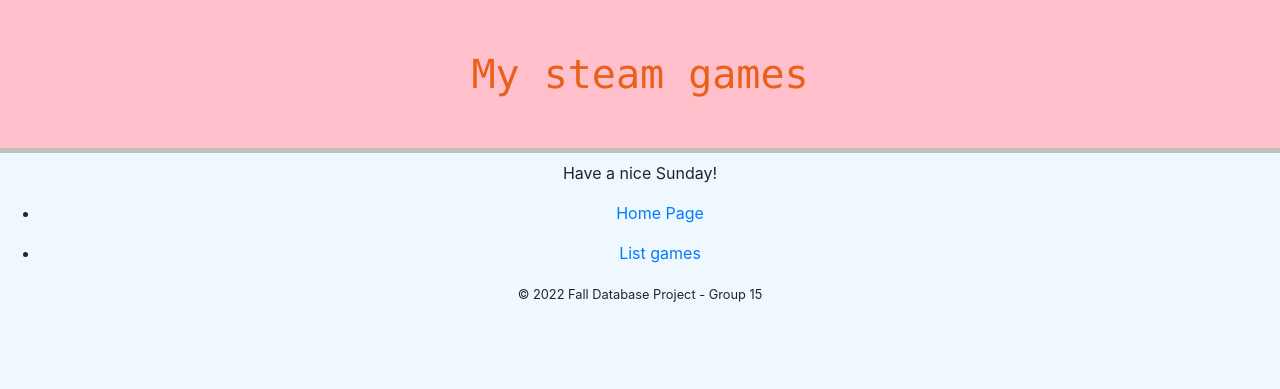
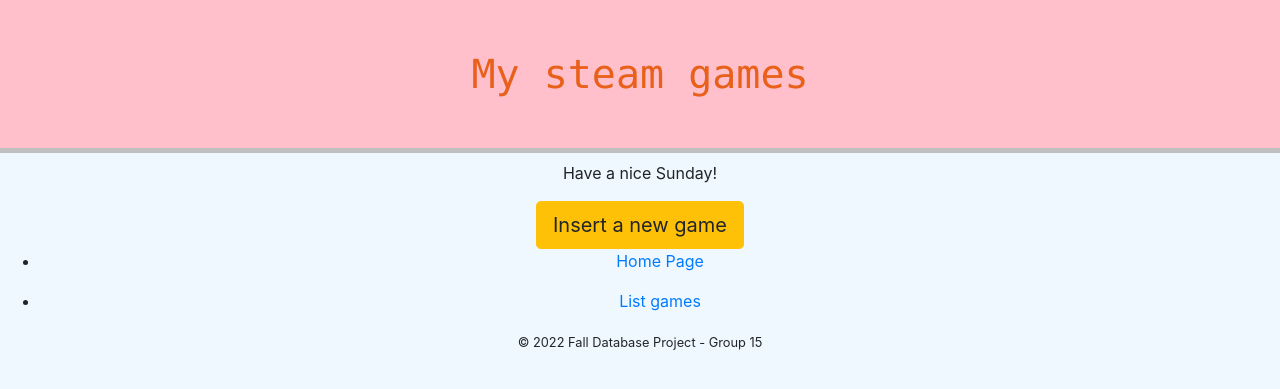
Before and after one commit to itudb2215/itudb2215, a Flask app: page / in a window 1280 px wide. Shown: the part 56-445 px from the top of the page. Run offline with Flask 2, Linux system fonts and the light colour scheme; data that the repository does not hold is empty; some libraries are stand-ins or nearby versions.

Commit message:
Complete insert methods

```diff
--- a/project_flask/database.py
+++ b/project_flask/database.py
@@ -264,3 +264,47 @@ class Database:
             query = "UPDATE Game_Tags SET addictive={} AND adventure={} AND co_op={} AND comedy={} AND crime={} AND drama={} AND dystopian_={} AND education={} AND emotional={} AND epic={} AND family_friendly={} AND farming={} AND fighting={} AND flight={} AND football={} AND funny={} AND gambling={} AND hacking={} AND horror={} AND indie={} AND magic={} AND mythology={} AND platformer={} AND rpg={} AND shooter={} AND WHERE game_id='{}'".format(addictive, adventure, co_op, comedy, crime, drama, dystopian_, education, emotional, epic, family_friendly, farming, fighting, flight, football, funny, gambling, hacking, horror, indie, magic, mythology, platformer, rpg, shooter)
             cursor.execute(query)
             connection.commit()
+
+
+    def add_game(self, game): # INSERT method for Main_Table
+        cursor = self.connection.cursor()
+        i=0
+        j=0
+        query = "SELECT MAX(game_id) FROM Main_Table"
+        cursor.execute(query)
+        i = cursor.fetchone()[0]
+        i = i+1
+        query = "SELECT MAX(response_id) FROM Main_Table"
+        cursor.execute(query)
+        j = cursor.fetchone()[0]
+        j = j+1
+        query = "INSERT INTO Main_table (game_id, response_id,query_name, release_date ,required_age, metacritic, about_text) VALUES ('{}', '{}','{}', '{}','{}', '{}','{}')".format(i, j, game.query_name, game.release_year, game.required_age, game.metacritic, game.about_text)
+        cursor.execute(query)
+        return i
+
+
+    def add_author(self, author): # INSERT method for Author table
+        cursor = self.connection.cursor()
+        i=0
+        query = "SELECT MAX(steam_id) FROM Author"
+        cursor.execute(query)
+        i = cursor.fetchone()[0]
+        i = i+1
+        query = "INSERT INTO Author (steam_id, num_games_owned,num_reviews,playtime_forever,playtime_last_two_weeks,last_played) VALUES ('{}', '{}','{}', '{}', '{}', '{}')".format(i,author.num_games_owned, author.num_reviews, author.playtime_forever, author.playtime_last_two_weeks, author.last_played)
+        cursor.execute(query)
+        return i
+
+    def add_review(self, review): # INSERT method for Reviews table
+        cursor = self.connection.cursor()
+        i=0
+        query = "SELECT MAX(game_id) FROM Main_Table"
+        cursor.execute(query)
+        i = cursor.fetchone()[0]
+        i = i+1
+        # add author id to author table first
+        query = "INSERT INTO Author (steam_id) VALUES ('{}')".format(i)
+        cursor.execute(query)
+        # game id should be valid for this operation
+        query = "INSERT INTO Reviews (review_id, game_id, language, review, timestamp_created, votes_helpful, votes_funny,recommended,author_steam_id) VALUES ('{}', '{}', '{}', '{}', '{}', '{}', '{}', '{}', '{}')".format(i, review.game_id, review.language, review.review, review.timestamp_created, review.votes_helpful, review.votes_funny, review.recommended, review.author_steam_id)
+        cursor.execute(query)
+        return i
--- a/project_flask/server.py
+++ b/project_flask/server.py
@@ -11,6 +11,7 @@ def create_app(debug=True):
         database_conn.get_db()
 
     app.add_url_rule("/", view_func=views.home_page)
+    app.add_url_rule("/game_insert", view_func=views.game_insert_page, methods=["GET", "POST"])
     app.add_url_rule("/games/<game_id>", view_func=views.games_page,methods=["GET", "POST"])
     app.add_url_rule("/price_info/<game_id>", view_func=views.price_info_page)
     app.add_url_rule("/games/requirements/<game_id>", view_func=views.requirements_page)
--- a/project_flask/templates/home.html
+++ b/project_flask/templates/home.html
@@ -5,6 +5,8 @@
 
 <h1>My steam games</h1>
 <p>Have a nice {{ day }}!</p>
+
+<a href="{{ url_for('game_insert_page') }}" class="btn btn-primary btn btn-warning btn-lg" aria-current="page"> Insert a new game</a>
 
 
 <div style="width: 50%; margin: auto">
--- a/project_flask/views.py
+++ b/project_flask/views.py
@@ -6,6 +6,9 @@ from games import Requirements
 from games import Genre
 from games import Price_Info
 from games import Game_Tags
+from games import Game
+from games import Review
+from games import Author
 
 from flask import render_template, redirect, request, url_for
 
@@ -323,3 +326,53 @@ def tags_update_page(game_id):
         shooter = request.form.data["shooter"]
         db.game_tags_update(tags_Id, game_id, addictive, adventure, co_op, comedy, crime, drama, dystopian_, education, emotional, epic, family_friendly, farming, fighting, flight, football, funny, gambling, hacking, horror, indie, magic, mythology, platformer, rpg, shooter)
         return redirect(url_for("game_tags_page", game_id=game_id))
+
+def game_insert_page():
+    if request.method == "GET":
+        values = {"query_name": "", "release_year": "", "required_age": "", "metacritic": "", "about_text": ""}
+        return render_template("game_insert.html", values = values)
+    else:
+        query_name = request.form["query_name"]
+        release_year = request.form["release_year"]
+        required_age = request.form["required_age"]
+        metacritic = request.form["metacritic"]
+        about_text = request.form["about_text"]
+        image_url = request.form["image_url"]
+        game = Game(1, query_name, release_year, required_age, metacritic, about_text, image_url)
+        db = Database(get_db())
+        game_id = db.add_game(game)
+        return redirect(url_for("home_page", game_id=game_id))
+
+
+def review_insert_page():
+    if request.method == "GET":
+        values = {"game_id": "", "language": "", "review": "", "timestamp_created": "", "votes_helpful": "", "votes_funny": "", "recommended": "", "author_steam_id": ""}
+        return render_template("review_insert.html", values = values)
+    else:
+        game_id = request.form["game_id"]
+        release_year = request.form["release_year"]
+        required_age = request.form["required_age"]
+        query_name = request.form["query_name"]
+        metacritic = request.form["metacritic"]
+        about_text = request.form["about_text"]
+        image_url = request.form["image_url"]
+        review = Review(1,game_id, release_year, required_age, query_name, metacritic, about_text, image_url)
+        db = Database(get_db())
+        review_id = db.add_review(review)
+        return redirect(url_for("review_insert_page", review_id=review_id))
+
+def author_insert_page():
+    if request.method == "GET":
+        values = {"steam_id": "", "num_games_owned": "", "num_reviews": "", "playtime_forever": "", "playtime_last_two_weeks": "", "last_played": ""}
+        return render_template("author_insert.html", values = values)
+    else:
+        steam_id = request.form["steam_id"]
+        num_games_owned = request.form["num_games_owned"]
+        num_reviews = request.form["num_reviews"]
+        playtime_forever = request.form["playtime_forever"]
+        playtime_last_two_weeks = request.form["playtime_last_two_weeks"]
+        last_played = request.form["last_played"]
+        author = Author(steam_id, num_games_owned, num_reviews, playtime_forever, playtime_last_two_weeks, last_played)
+        db = Database(get_db())
+        author_id = db.add_author(author)
+        return redirect(url_for("author_insert_page", author_id=author_id))
```
Also changed, not shown: project_flask/templates/game_insert.html (added, +59 -0 lines).
